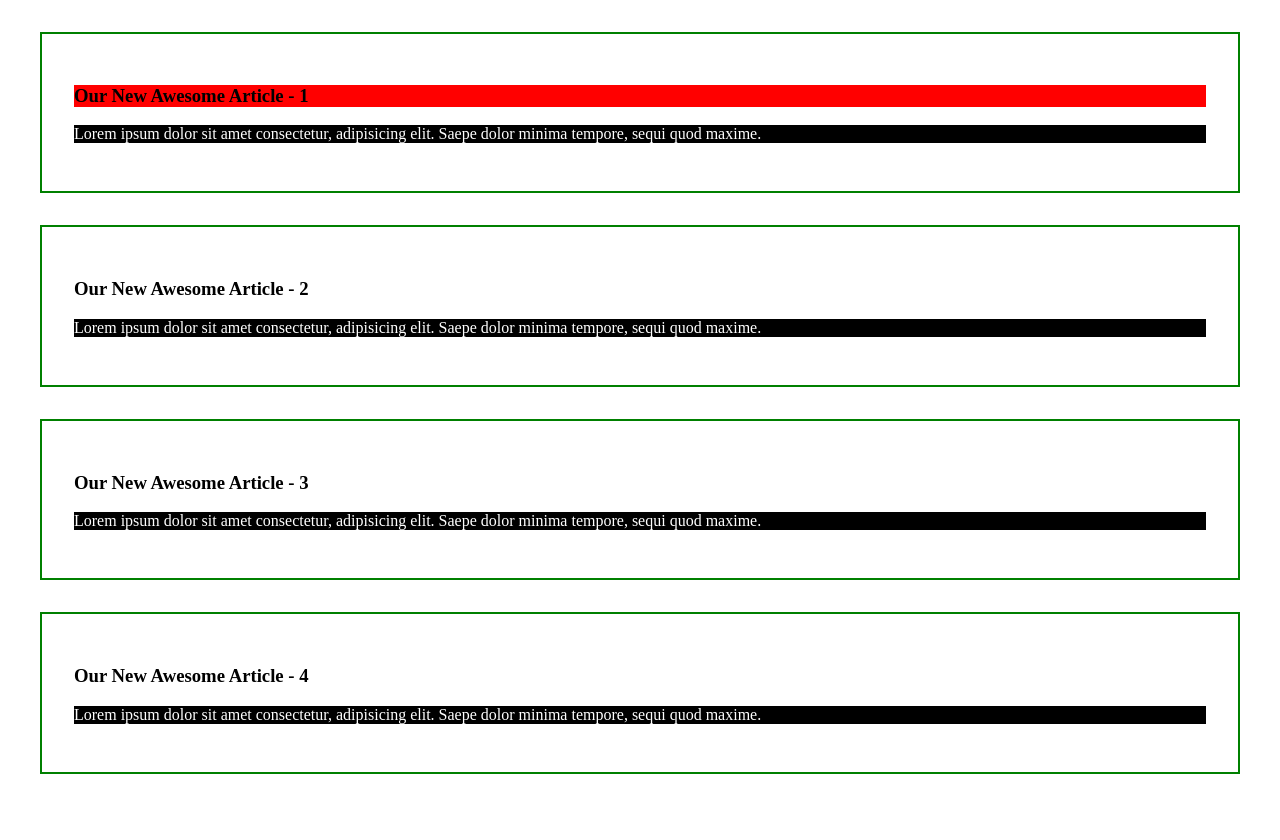
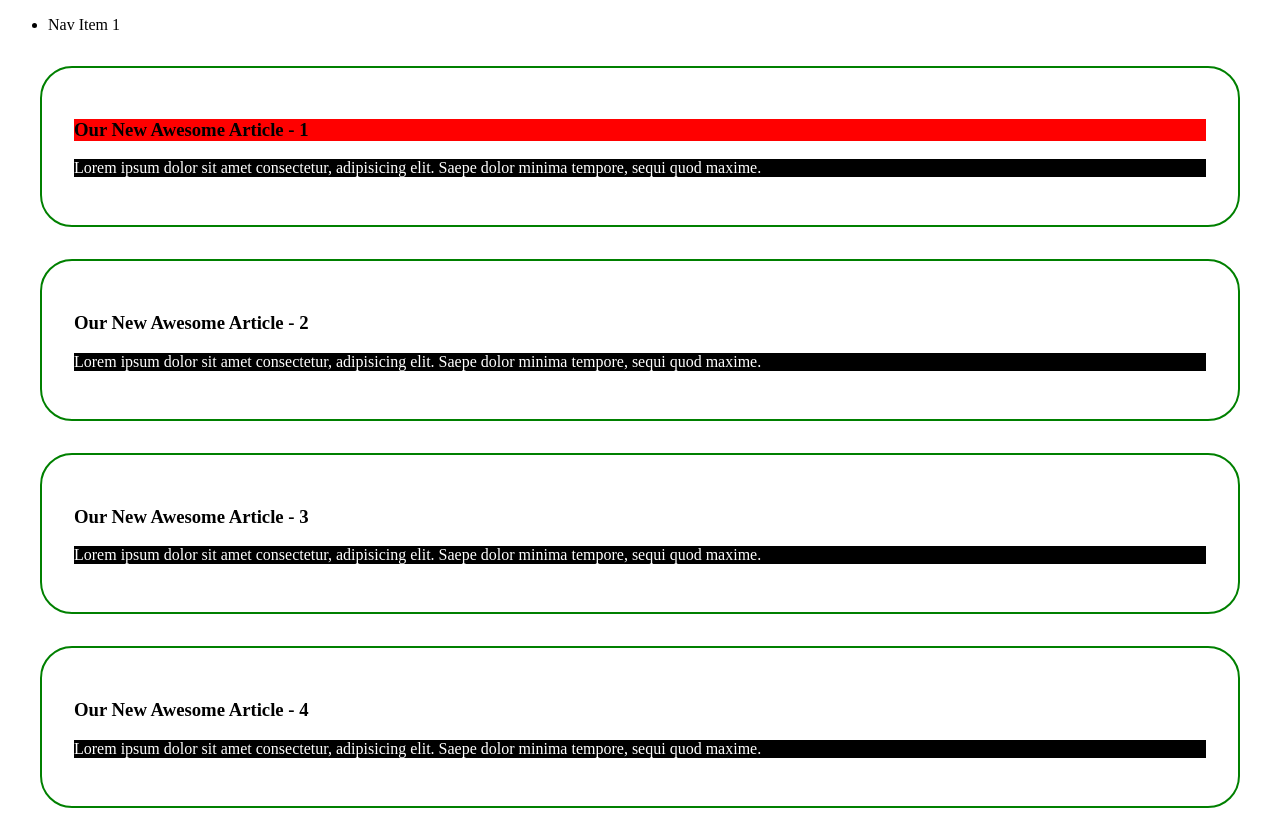
Before and after one commit to kdrbipul/class_21, a plain HTML site: page index.html in a window 1280 px wide. Before the commit the page ends 806 px from the top, so only its background shows below. Drawn offline with Linux system fonts and the light colour scheme.

Commit message:
ud to date

```diff
--- a/index.html
+++ b/index.html
@@ -8,6 +8,10 @@
     <link rel="stylesheet" href="./style.css">
 </head>
 <body>
+    <ul id="nav-item">
+        <li>Nav Item 1</li>
+    </ul>
+
     <section id="blogs">
         <article class="blog">
             <h3 id="first_title">Our New Awesome Article - 1</h3>
--- a/main.js
+++ b/main.js
@@ -34,6 +34,7 @@ for(const blog of blogs){
     // console.log(blog);
 
     blog.style.border="2px solid green";
+    blog.style.borderRadius="2rem"
     blog.style.margin="2rem";
     blog.style.padding="2rem";
 }
@@ -46,10 +47,14 @@ const firstTitle=document.querySelector('h3');
 firstTitle.style.backgroundColor="red";
 
 const description=document.querySelectorAll('p');
-console.log(description);
+// console.log(description);
 
 for (const blogDetails of description){
     // console.log(blogDetails);
     blogDetails.style.backgroundColor="black";
     blogDetails.style.color="white";
 }
+
+const li = document.createElement('li');
+// console.log(li);
+li.innerText="Nav Item Created by js"
```
